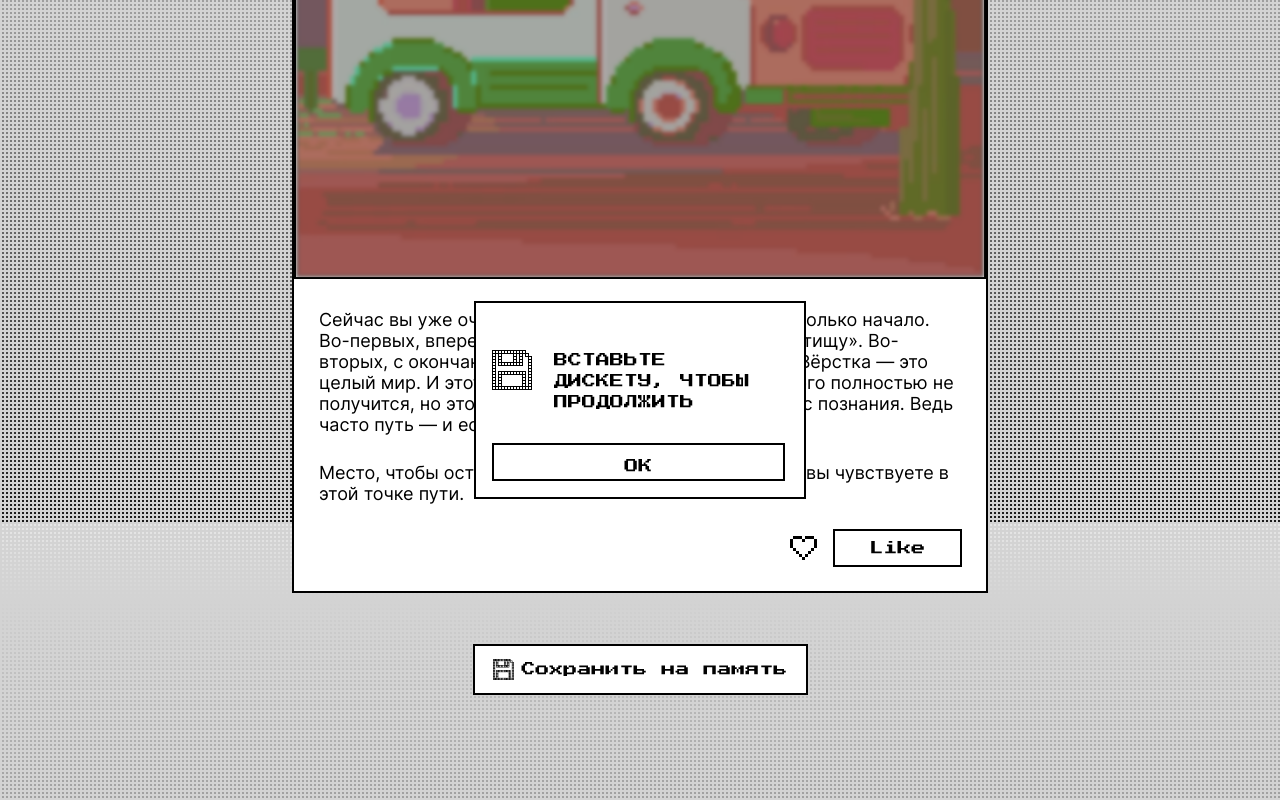
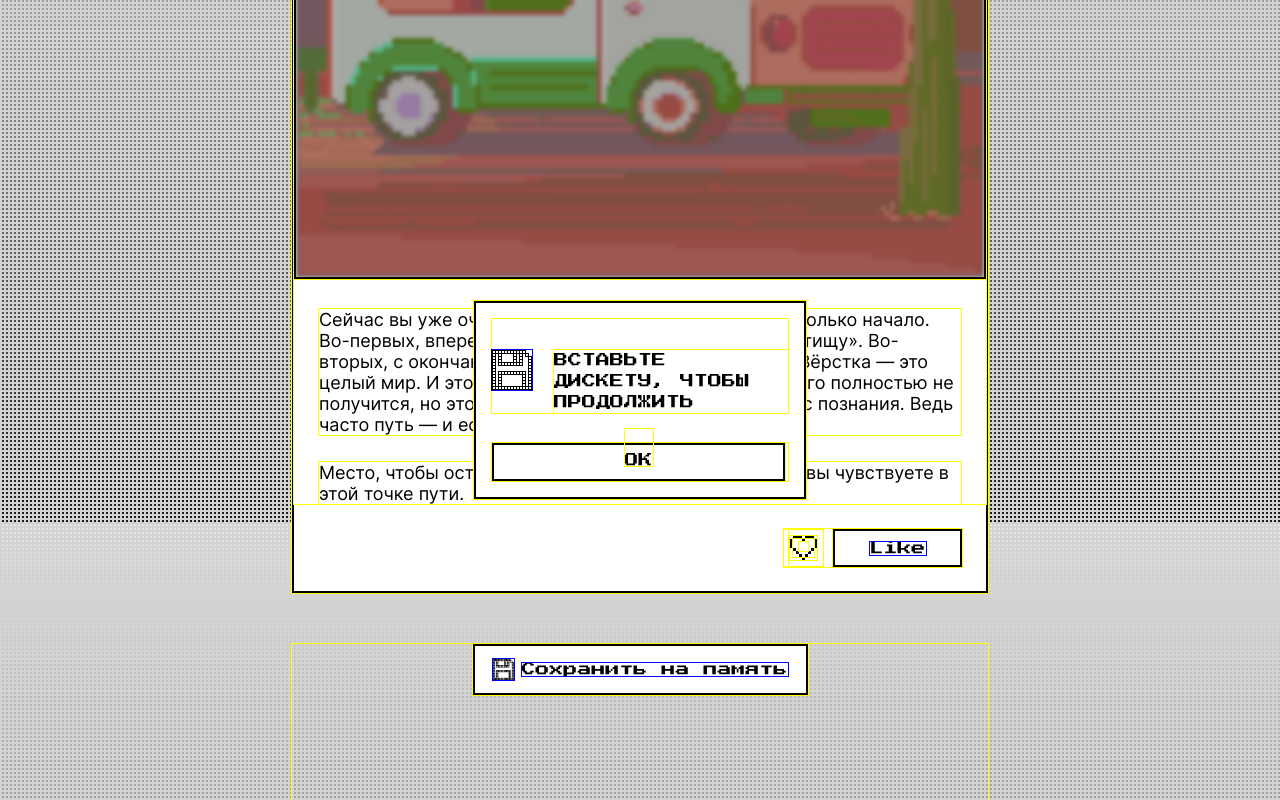
Before and after one commit to TGMakarova/zakrivayuschiy-teg-f, a plain HTML site: page index.html in a window 1280 px wide. Both pictures are taken after a click on the button "Сохранить на память". Shown: the part 8278-9078 px from the top of the page. Drawn offline with Linux system fonts and the light colour scheme.

Commit message:
16_commit

```diff
--- a/index.html
+++ b/index.html
@@ -374,15 +374,18 @@
           </div>
 
 
-      <form>
+      <form method="dialog">
 
           <button class="dialog__button">
 
-            <span class="dialog__button-text"> <br> <br><br>ок</span>
+            <span class="dialog__button-text"><br><br>ок</span>
 
           </button>
 
       </form>
+
+
+
   </dialog>
     <script src="./scripts/like.js"></script>
   </body>
--- a/styles/style.css
+++ b/styles/style.css
@@ -13,7 +13,9 @@
 Кроме этого, не меняйте HTML переключателя тем. Его разметка также гарантирует работу своего скрипта.
 
 */
-
+* {
+  outline: 1px solid yellow;
+}
 
 
 .page {
@@ -23,7 +25,9 @@
 
   min-inline-size: 320px;
   min-block-size: 100dvb;
-  font-variation-settings: "weight-paragraf" var(--weight-paragraf);
+
+  font-variation-settings: 'wgth' var(--weight-paragraf);
+
   flex-direction: column;
   color: var(--accent-color);
   align-items: center;
@@ -256,7 +260,7 @@
   position: absolute;
   top: 30px;
   right: 25px;
-  font-family: PressStart2P;
+  font-family: PressStart2P, sans-serif;;
   font-weight: 400;
   font-size: 14px;
   line-height: 14px;
@@ -571,7 +575,7 @@
   */
   background-color: var(--accent-color);
   transition: 0.5s ease-in-out;
-  position: absolute;
+
 }
 
 .footer__button:hover::before {
@@ -584,8 +588,6 @@
 
 .dialog__mod {
   display: flex;
-  position: relative;
-
   max-inline-size: 80%;
   min-inline-size: 250px;
   position: fixed;
@@ -648,6 +650,9 @@
   text-transform: uppercase;
 }
 
+
+
+
 .dialog__mod:not([open]) {
   pointer-events: none;
   opacity: 0;
@@ -667,6 +672,9 @@
   inset: 0;
 }
 
+
+
+
 @media screen and (width <=375px) {
   --lenght-field: 100%;
 }
```
